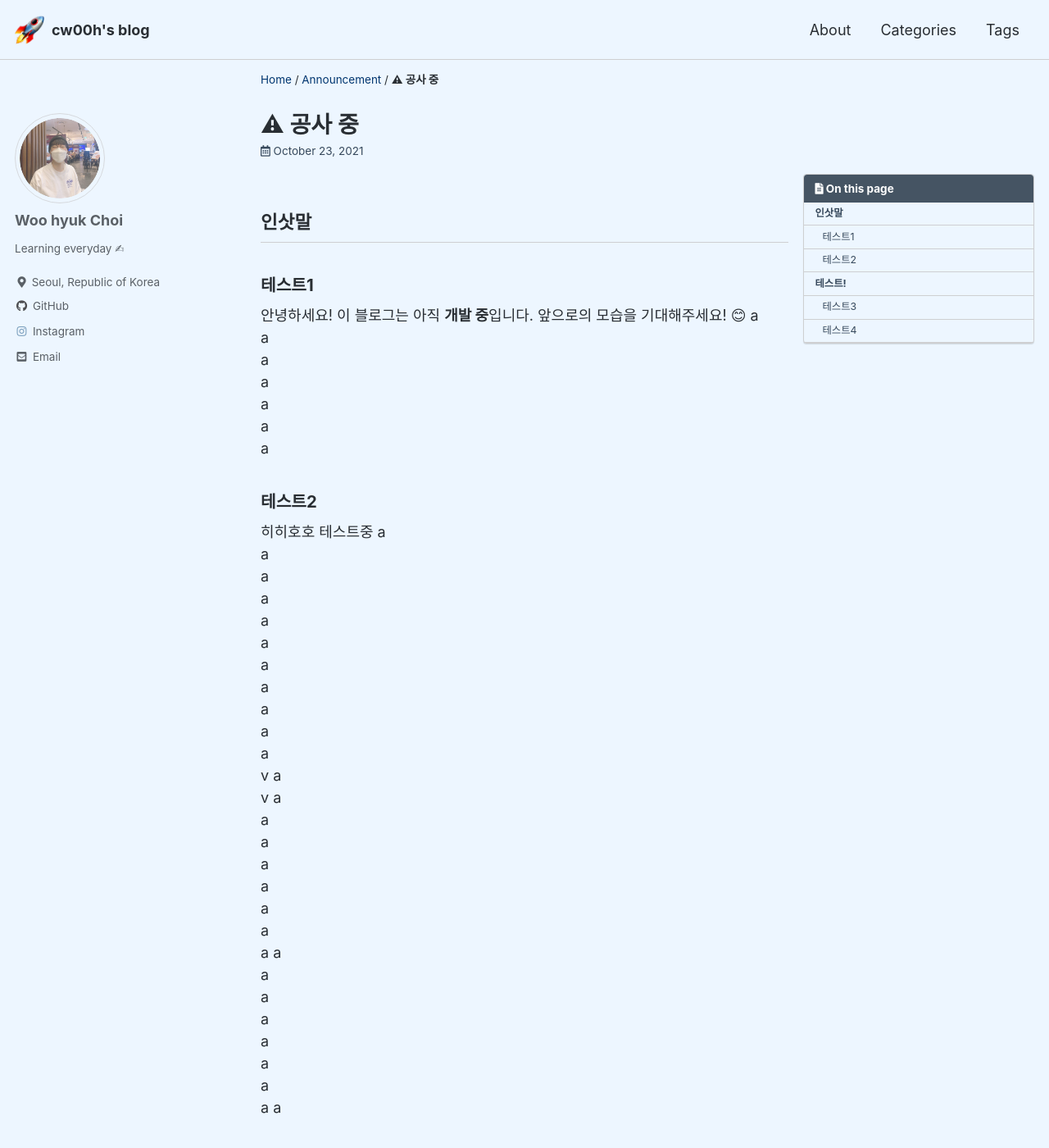
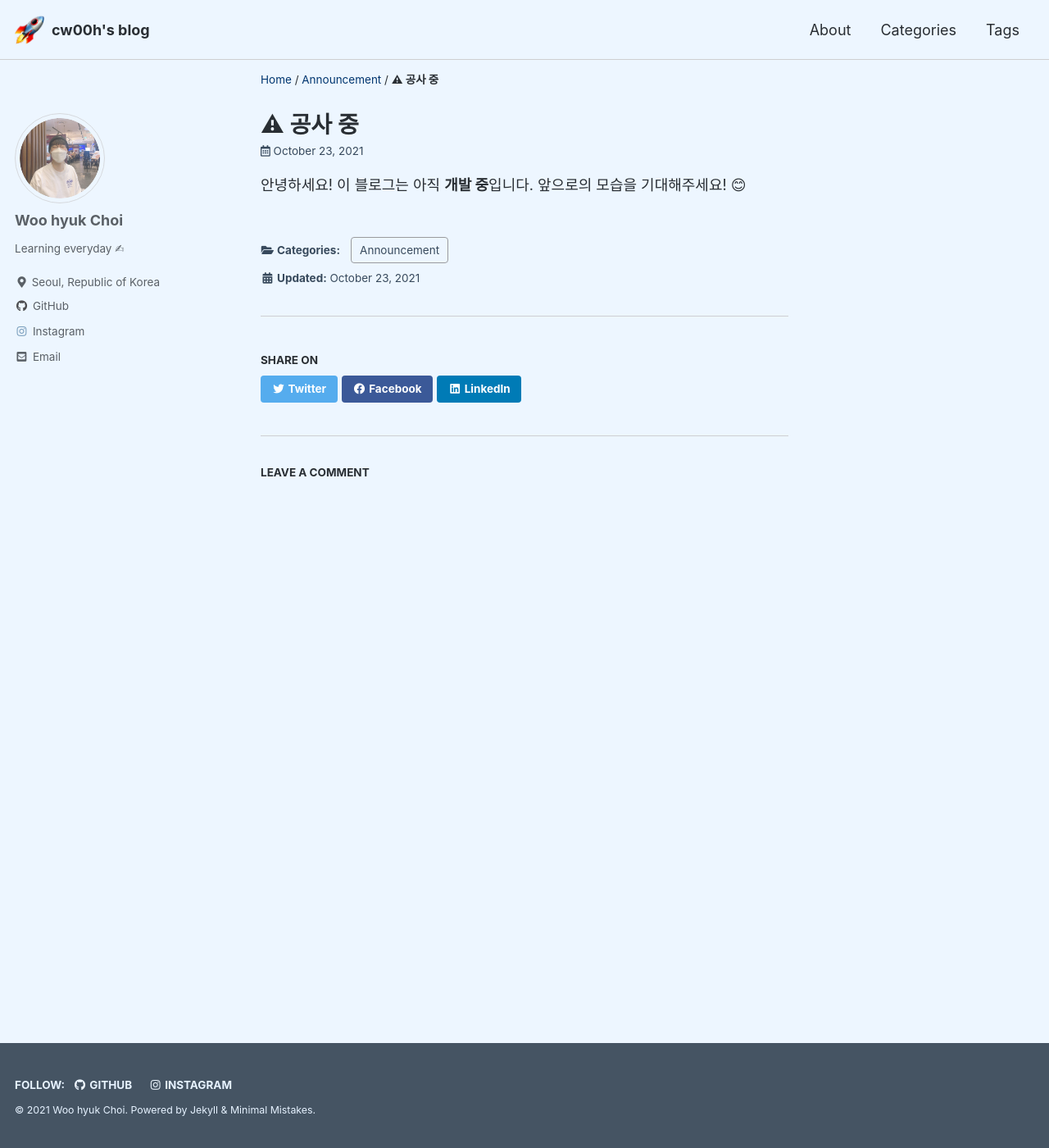
Before and after one commit to cw00h/cw00h.github.io, a Jekyll site: the page built from _posts/2021-10-23-first-post.md, in a window 1280 px wide and 1400 px high. Shown: the whole window at 82% size. Built offline with Jekyll 4.4.1, drawn with Linux system fonts in a browser that asks for light colours; cached includes are drawn as plain includes; comment, search, counter and statistics services are not loaded; some of the changed text lies outside the part shown.

Commit message:
Docs: Edit first-post

```diff
--- a/_posts/2021-10-23-first-post.md
+++ b/_posts/2021-10-23-first-post.md
@@ -1,123 +1,14 @@
 ---
 title:  "⚠ 공사 중"
 excerpt: "이 블로그는 아직 개발 중입니다."
-toc: true
-toc_sticky: true
+toc: false
+toc_sticky: false
 
 categories:
-  - Announcement
-tags:
   - Announcement
 
 last_modified_at: 2021-10-23T12:53:00-05:00
 ---
-## 인삿말
 
-### 테스트1
 안녕하세요! 이 블로그는 아직 **개발 중**입니다.
 앞으로의 모습을 기대해주세요! 😊
-a
-a
-a
-a
-a
-a
-a
-
-
-### 테스트2
-히히호호 테스트중
-a
-a
-a
-a
-a
-a
-a
-a
-a
-a
-a
-v
-a
-v
-a
-a
-a
-a
-a
-a
-a
-a   a
-a
-a
-a
-a
-a
-a
-a   a
-
-
-## 테스트!
-
-### 테스트3
-테스트는 즐거워
-a
-a
-a
-a
-a
-a
-a
-a
-a
-a
-a
-v
-a
-v
-a
-a
-a
-a
-a
-a
-a
-a   a
-a
-a
-a
-a
-a
-a
-
-### 테스트4
-안녕요~
-a
-a
-a
-a
-a
-a
-a
-a
-a
-a
-a
-v
-a
-v
-a
-a
-a
-a
-a
-a
-a
-a   a
-a
-a
-a
-a
-a
-a
```
